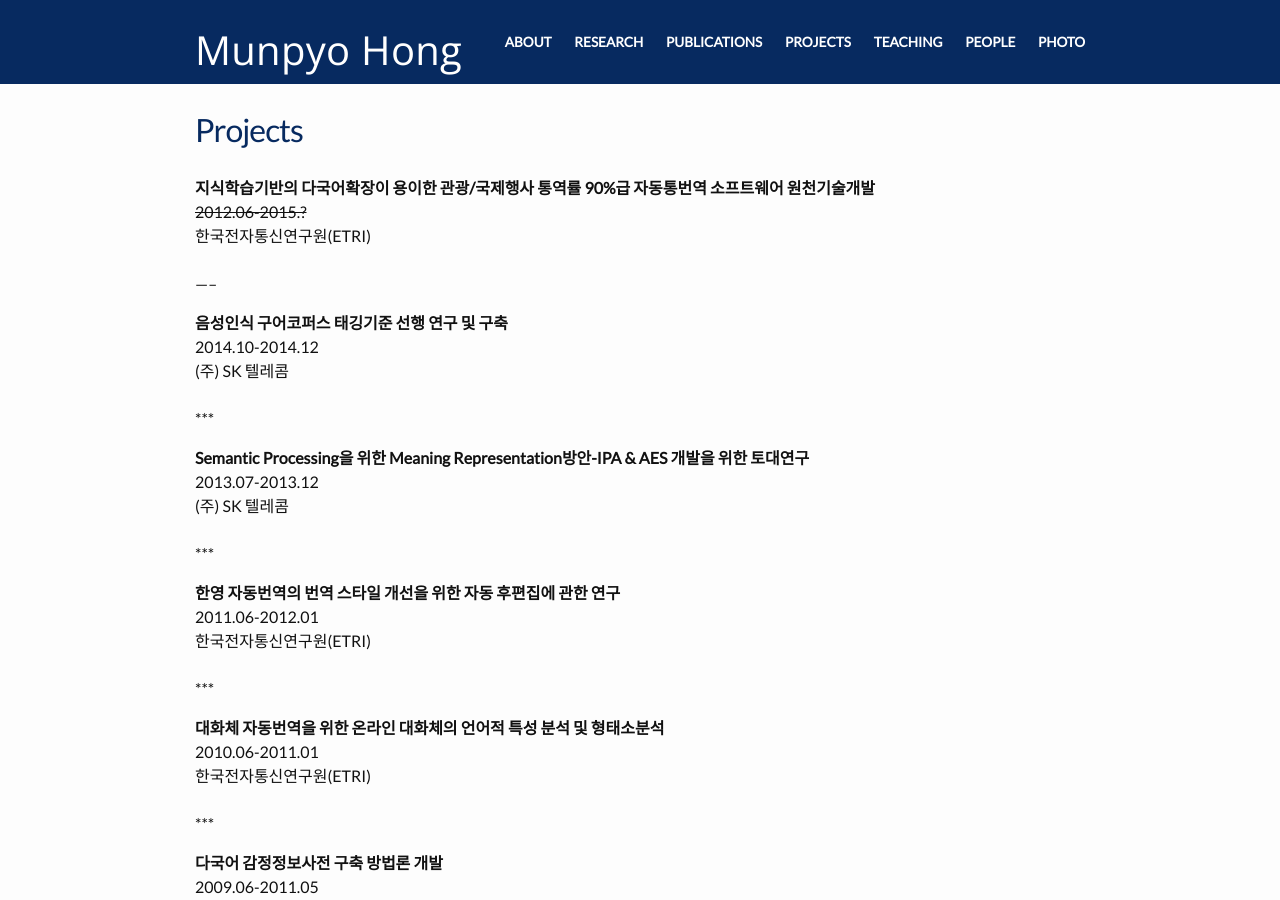
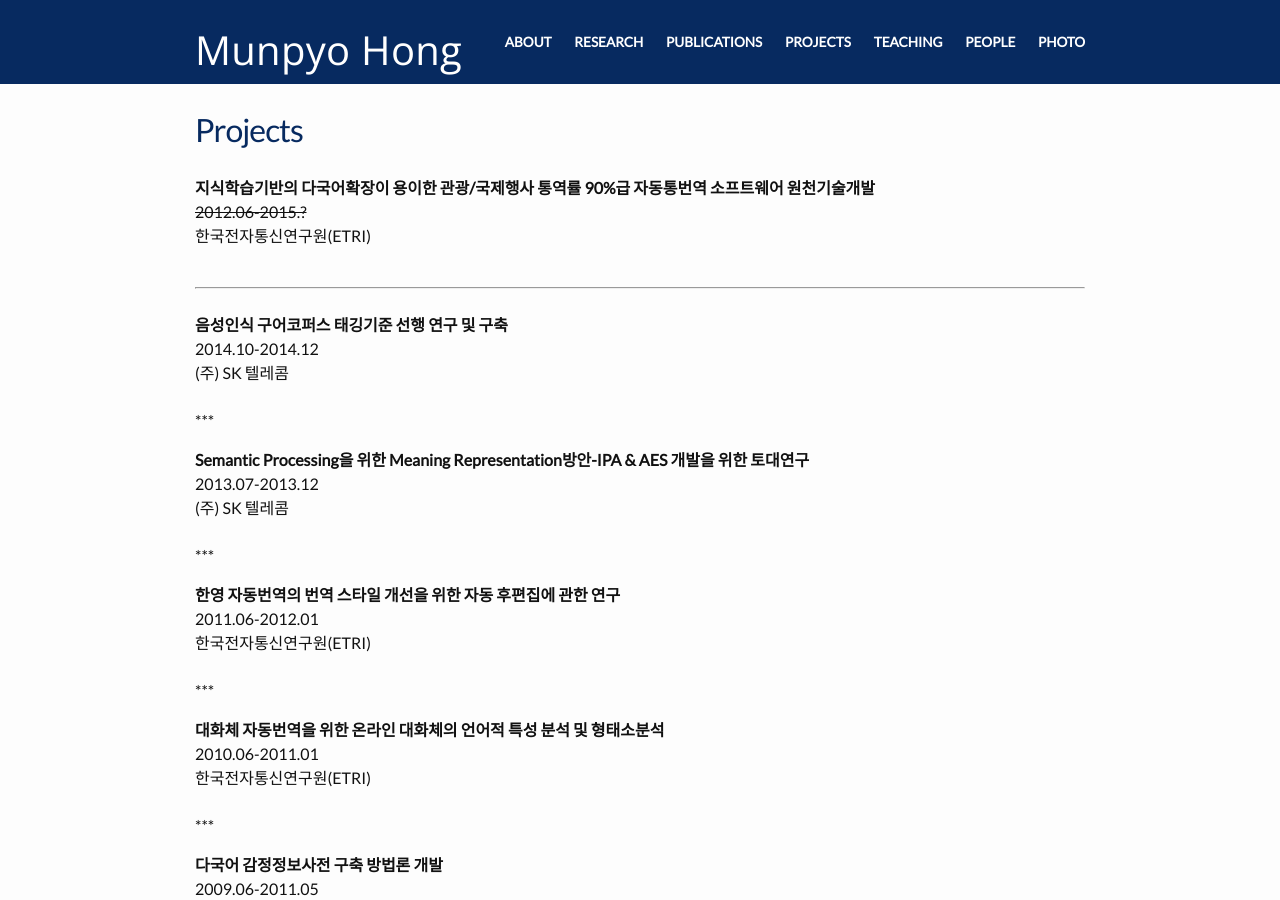
Before and after one commit to skkhmp/skkhmp.github.io, a Jekyll site: the page built from projects.md, in a window 1280 px wide and 900 px high. Built offline with Jekyll 4.4.1, drawn with Linux system fonts in a browser that asks for light colours; some web fonts are replaced.

Commit message:
Update projects.md

```diff
--- a/projects.md
+++ b/projects.md
@@ -7,8 +7,10 @@ permalink: /projects/
 ~~2012.06-2015.?~~<br/>
 한국전자통신연구원(ETRI)<br/>
 <br/>
------
 
+*****
+
+<br/>
 **음성인식 구어코퍼스 태깅기준 선행 연구 및 구축**<br/>
 2014.10-2014.12<br/>
 (주) SK 텔레콤<br/>
```
